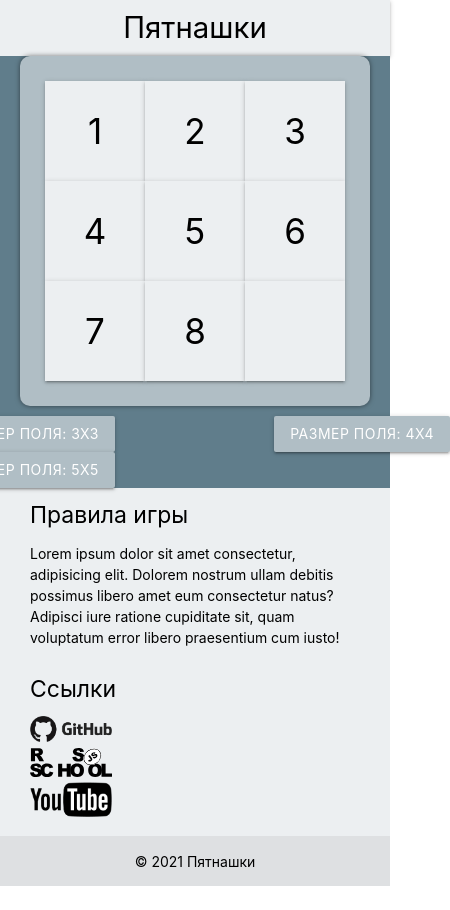
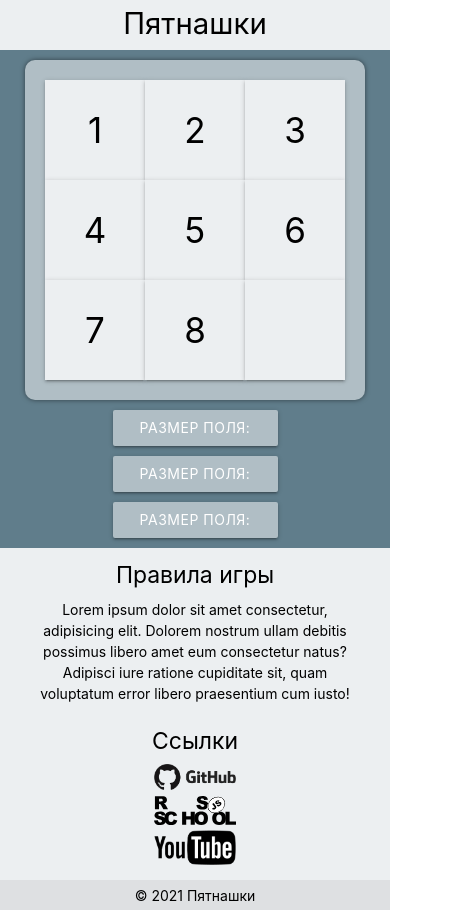
Before and after one commit to alekseishkel/react-game, a React app: page / in a window 390 px wide. Shown: the whole page, 450 px wide, since content can reach past the window. Before the commit the page ends 886 px from the top, so only its background shows below. Built offline with nearby package versions, Linux system fonts and the light colour scheme.

Commit message:
feat: add responsive design

```diff
--- a/src/components/field/field.tsx
+++ b/src/components/field/field.tsx
@@ -7,10 +7,10 @@ import styled from "styled-components";
 const StyledFiled = styled.div`
   display: flex;
   flex-wrap: wrap;
-  flex-shrink: 0;
-  width: 350px;
-  height: 350px;
-  padding: 25px;
+  width: 340px;
+  height: 340px;
+  margin: 10px 0;
+  padding: 20px;
   background-color: #b0bec5;
   border-radius: 10px;
   box-shadow: 0 0 5px rgba(0, 0, 0, 0.5);
--- a/src/components/footer/footer.tsx
+++ b/src/components/footer/footer.tsx
@@ -7,12 +7,12 @@ const Copyright = styled.div`
 
 const Footer: React.FC = () => {
   return (
-    <footer className="page-footer  blue-grey lighten-5">
+    <footer className="page-footer blue-grey lighten-5">
       <div className="container">
         <div className="row">
           <div className="col l6 s12">
             <h5 className="black-text">Правила игры</h5>
-            <p className="black-text">
+            <p className="black-text rules">
               Lorem ipsum dolor sit amet consectetur, adipisicing elit. Dolorem
               nostrum ullam debitis possimus libero amet eum consectetur natus?
               Adipisci iure ratione cupiditate sit, quam voluptatum error libero
@@ -21,7 +21,7 @@ const Footer: React.FC = () => {
           </div>
           <div className="col l4 offset-l2 s12">
             <h5 className="black-text">Ссылки</h5>
-            <ul>
+            <ul className="links">
               <li>
                 <a
                   className="grey-text text-lighten-3"
--- a/src/components/global-style/global-style.tsx
+++ b/src/components/global-style/global-style.tsx
@@ -26,11 +26,34 @@ const GlobalStyle = createGlobalStyle`
 
   .btn {
     background-color: #b0bec5;
+    margin-bottom: 10px;
   }
 
   .btn:hover {
     background-color: #78909c;
   }
+
+  .nav-wrapper {
+    height: 50px;
+    line-height: 48px;
+  }
+
+  .page-footer .footer-copyright {
+    height: 30px;
+    min-height: 30px;
+    padding: 0;
+  }
+
+  .rules, .links {
+    margin-top: 10px;
+    margin-bottom: 10px;
+  }
+
+  @media (max-width: 992px) {
+    .s12 {
+      text-align: center;
+    }
+  }
 `;
 
 export default GlobalStyle;
--- a/src/components/size-button/size-button.tsx
+++ b/src/components/size-button/size-button.tsx
@@ -6,7 +6,10 @@ const StyledSizeButton = styled.div`
   justify-content: space-between;
   flex-wrap: wrap;
   width: 510px;
-  margin-top: 10px;
+
+  @media (max-width: 768px) {
+    width: 165px;
+  }
 `;
 
 const SizeButton: React.FC = () => {
```
